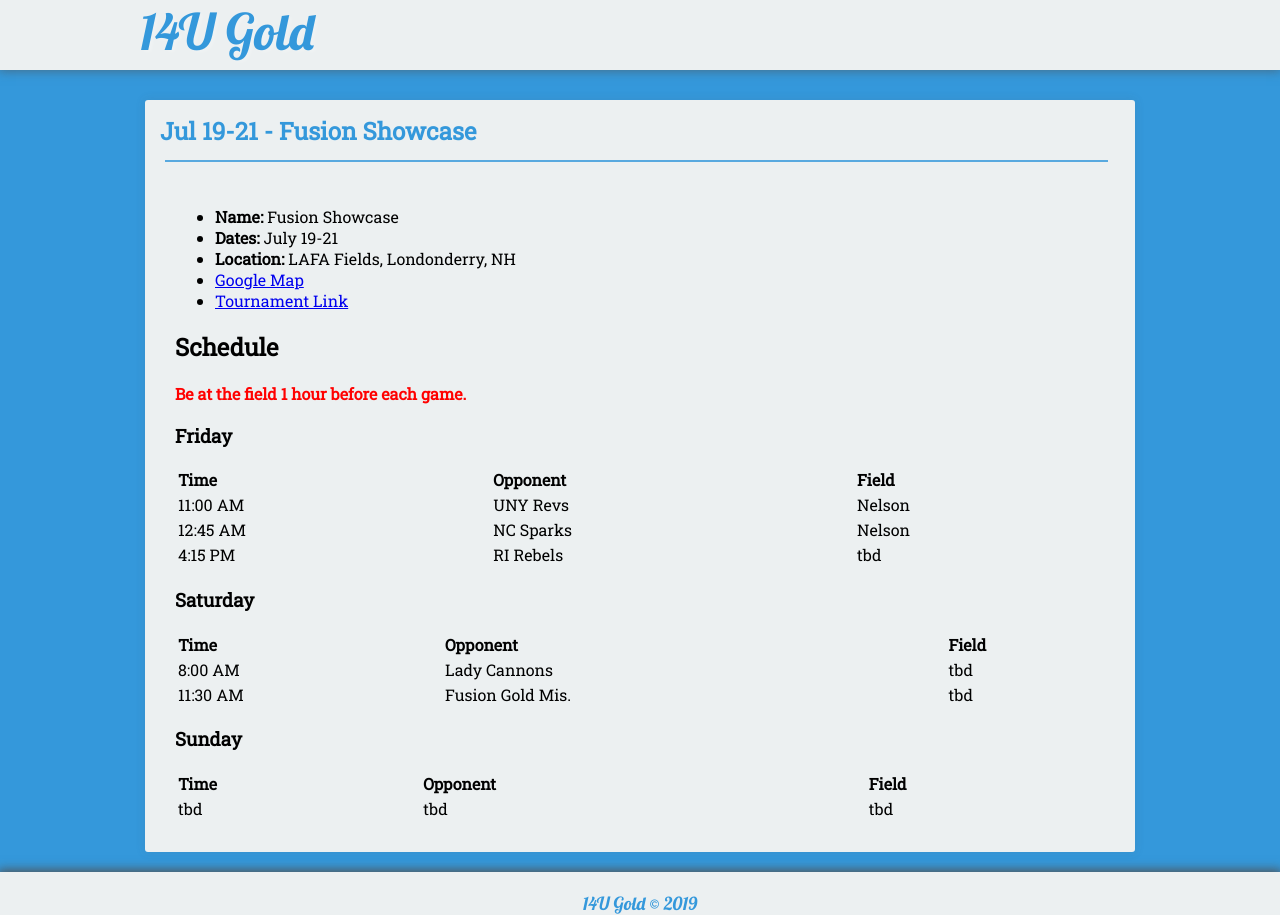
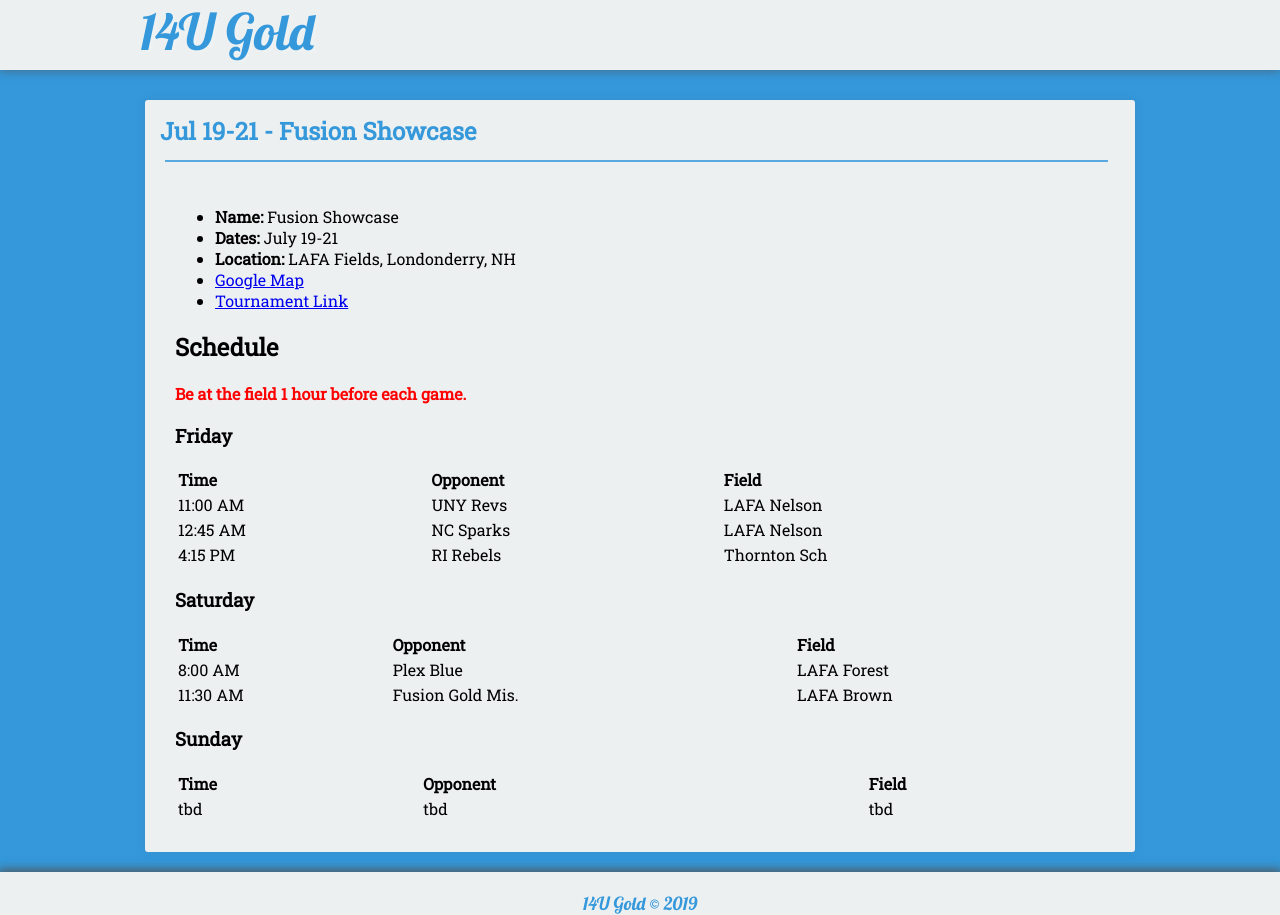
Before and after one commit to seanmerrow/ecf, a Jekyll site: the page built from _posts/2019-07-05-Jul-13-Fusion.md, in a window 1280 px wide. Built offline with Jekyll 4.4.1, drawn with Linux system fonts in a browser that asks for light colours; nearby versions of some CDN libraries.

Commit message:
Update 2019-07-05-Jul-13-Fusion.md

```diff
--- a/_posts/2019-07-05-Jul-13-Fusion.md
+++ b/_posts/2019-07-05-Jul-13-Fusion.md
@@ -21,17 +21,17 @@ category:
 
 | Time  | Opponent      | Field |
 |:---   |:---           |:---   |
-| 11:00 AM  | UNY Revs      | Nelson   |
-| 12:45 AM  | NC Sparks      | Nelson   |
-| 4:15 PM  | RI Rebels      | tbd   |
+| 11:00 AM  | UNY Revs      | LAFA Nelson   |
+| 12:45 AM  | NC Sparks     | LAFA Nelson   |
+| 4:15 PM   | RI Rebels     | Thornton Sch  |
 
 
 ### Saturday
 
 | Time  | Opponent      | Field |
 |:---   |:---           |:---   |
-| 8:00 AM  | Lady Cannons      | tbd   |
-| 11:30 AM  | Fusion Gold Mis.     | tbd   |
+| 8:00 AM  | Plex Blue      | LAFA Forest   |
+| 11:30 AM  | Fusion Gold Mis.     | LAFA Brown   |
 
 
 ### Sunday
```
